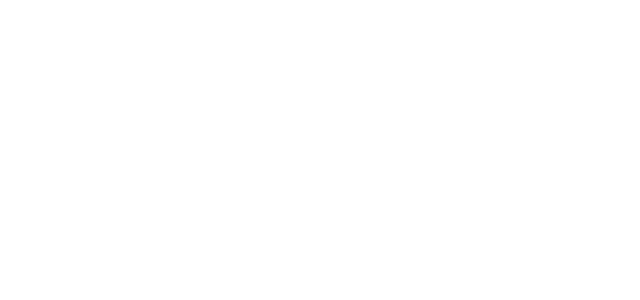
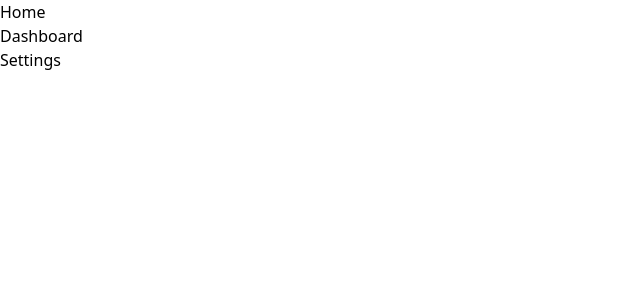
Before and after one commit to gauravghuge7/Naukari-Project, a React (Vite) app in the folder client/: page /admin in a window 1280 px wide. Before the commit this address had no page. Shown: the top 300 px of the page, without its empty margins (0-640 px from the left). Built offline with nearby package versions, Linux system fonts and the light colour scheme.

Commit message:
optimization in react and create the multiple file routing

```diff
--- /dev/null
+++ b/client/src/Admin/AdminNavbar/AdminNavbar.tsx
@@ -0,0 +1,26 @@
+import React from 'react'
+
+export const AdminNavbar: React.FC<JSX.IntrinsicElements['div']> = () => {
+   return (
+      <div>
+
+         <nav>
+            <ul>
+               <li>
+                  <a href='/admin'>Home</a>
+               </li>
+               <li>
+                  <a href='/admin/dashboard'>Dashboard</a>
+               </li>
+               <li>
+                  <a href='/admin/settings'>Settings</a>
+               </li>
+               <li>
+                  {/* Add your navigation links here */}
+               </li>
+            </ul>
+         </nav>
+
+      </div>
+   )
+}
--- a/client/src/App.tsx
+++ b/client/src/App.tsx
@@ -1,14 +1,27 @@
 
+import { Route, Routes } from 'react-router'
 import './App.css'
-import RouterApp from './Router/Router/RouterApp'
+
+import { lazy } from 'react'
+
+const RouterApp = lazy(() => import('./Router/Router/RouterApp'))
+const AdminRoutes = lazy(() => import('./Router/AdminRoutes/AdminRoute/AdminRoutes'))
+const UserRouter = lazy(() => import('./Router/UserRoutes/UserRouter/UserRouter'))
 
 function App() {
 
 
   return (
     <>
-      <RouterApp />
 
+      <Routes>
+
+        <Route path='/*' element={<RouterApp />} />
+        <Route path='/admin/*' element={<AdminRoutes />} />
+        <Route path='/user/*' element={<UserRouter />} />
+
+
+      </Routes>
     </>
   )
 }
--- /dev/null
+++ b/client/src/Router/AdminRoutes/AdminLayout/AdminLayout.tsx
@@ -0,0 +1,26 @@
+import React from 'react'
+import { Outlet } from 'react-router'
+import { AdminNavbar } from '../../../Admin/AdminNavbar/AdminNavbar'
+
+const AdminLayout: React.FC = () => {
+
+
+   return (
+      <div>
+
+         <header>
+
+            <AdminNavbar />
+
+         </header>
+
+         <main>
+            <Outlet />
+         </main>
+
+      </div>
+   )
+}
+
+
+export default AdminLayout
--- /dev/null
+++ b/client/src/Router/AdminRoutes/AdminRoute/AdminRoutes.tsx
@@ -0,0 +1,28 @@
+import React from 'react'
+import { Route, Routes } from 'react-router';
+import AdminLayout from '../AdminLayout/AdminLayout';
+
+
+const AdminRoutes: React.FC = () => {
+   return (
+      <div>
+
+         <Routes>
+
+            <Route path='/' element={<AdminLayout />} >
+
+               <Route path='/profile' element={<h1>Admin Profile</h1>} />
+
+            </Route>
+
+         </Routes>
+
+
+
+
+      </div>
+   )
+}
+
+
+export default AdminRoutes;
--- a/client/src/Router/AdminRoutes/AdminRoutes.tsx
+++ /dev/null
@@ -1,19 +0,0 @@
-import React from 'react'
-import { Outlet } from 'react-router';
-
-const AdminRoutes: React.FC = () => {
-   return (
-      <div>
-         <Outlet>
-
-
-         </Outlet>
-
-
-
-      </div>
-   )
-}
-
-
-export default AdminRoutes;
--- /dev/null
+++ b/client/src/Router/UserRoutes/UserLayout/UserLayout.tsx
@@ -0,0 +1,26 @@
+import React from 'react'
+import { Outlet } from 'react-router'
+import UserNavbar from '../../../User/UserNavbar/UserNavbar'
+
+const UserLayout: React.FC = () => {
+   return (
+      <div>
+
+         {/**   this header is fixed at the top of the page */}
+         <header>
+
+            <UserNavbar />
+
+         </header>
+
+         {/**   this is changeble content with dynamic routing */}
+         <main>
+            <Outlet />
+         </main>
+
+
+      </div>
+   )
+}
+
+export default UserLayout
--- /dev/null
+++ b/client/src/Router/UserRoutes/UserRouter/UserRouter.tsx
@@ -0,0 +1,19 @@
+import React from 'react'
+import { Route, Routes } from 'react-router'
+import UserLayout from '../UserLayout/UserLayout'
+
+const UserRouter: React.FC = () => {
+   return (
+      <div>
+
+         <Routes>
+            <Route path='/' element={<UserLayout />} >
+               <Route path='/profile' element={<h1>User  sfgsdfgProfile</h1>} />
+            </Route>
+         </Routes>
+      </div>
+   )
+}
+
+
+export default UserRouter;
```
Also changed, not shown: 1 other file (tests, documents, lock files or other folders).
